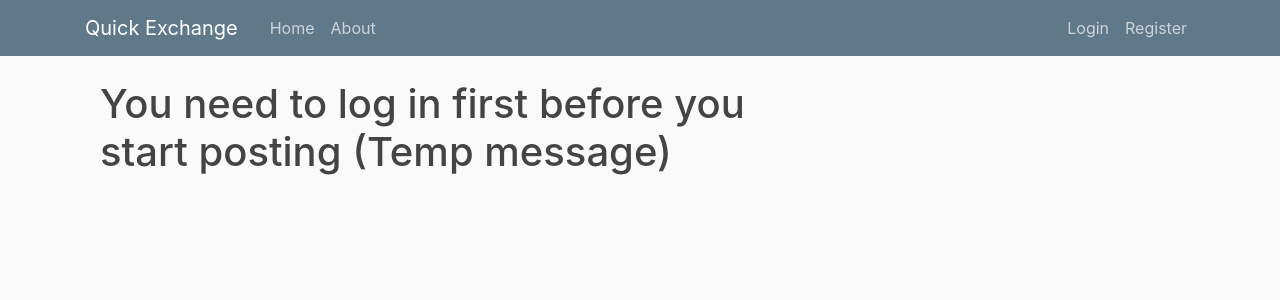
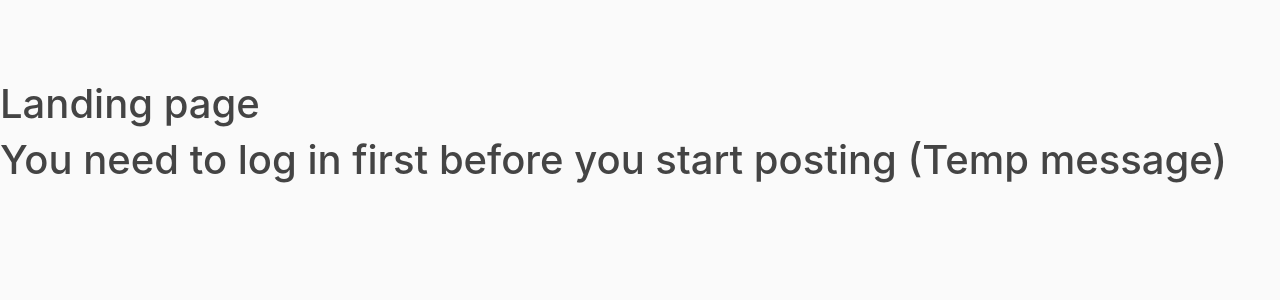
Before and after one commit to Francisco-Ibarra07/QuickExchange, a Flask app: page /home in a window 1280 px wide. Shown: the top 300 px of the page. Run offline with Flask 2, Linux system fonts and the light colour scheme; some libraries are stand-ins or nearby versions.

Commit message:
separated landing page and home page

```diff
--- a/quickexchange/routes.py
+++ b/quickexchange/routes.py
@@ -15,9 +15,9 @@ def root():
 def home():
     form = DataPostForm()
 
-    # If user isn't authenticated, the 'Join now' page will be rendered
+    # If user isn't authenticated, send to landing page
     if not current_user.is_authenticated:
-        return render_template('home.html')
+        return render_template('landing-page.html')
 
     # Return top url if pop button was pressed
     if form.pop_button.data:
--- a/quickexchange/templates/home.html
+++ b/quickexchange/templates/home.html
@@ -1,7 +1,5 @@
 {% extends "layout.html" %}
 {% block content %}
-
-{% if current_user.is_authenticated %}
 
   <div class="content-section">
     <form method="POST" action="" enctype="multipart/form-data">
@@ -69,10 +67,5 @@
     </div>
   </div>
 
-{% else %}
-  <div class="container">
-    <h1>You need to log in first before you start posting (Temp message)</h1>
-  </div>
-{% endif %}
 
 {% endblock content %}
--- /dev/null
+++ b/quickexchange/templates/landing-page.html
@@ -0,0 +1,22 @@
+<!DOCTYPE html>
+<html lang="en">
+
+<head>
+  <meta charset="UTF-8">
+  <meta name="viewport" content="width=device-width, initial-scale=1.0">
+  <meta http-equiv="X-UA-Compatible" content="ie=edge">
+
+  <link rel="stylesheet" href="https://maxcdn.bootstrapcdn.com/bootstrap/4.0.0/css/bootstrap.min.css"
+    integrity="sha384-Gn5384xqQ1aoWXA+058RXPxPg6fy4IWvTNh0E263XmFcJlSAwiGgFAW/dAiS6JXm" crossorigin="anonymous">
+  <link rel="stylesheet" type="text/css" href="{{ url_for('static', filename='main.css') }}">
+  <title>Document</title>
+</head>
+
+<body>
+  <h1>Landing page</h1>
+  <div class="landing-section1">
+    <h1>You need to log in first before you start posting (Temp message)</h1>
+  </div>
+</body>
+
+</html>
```
